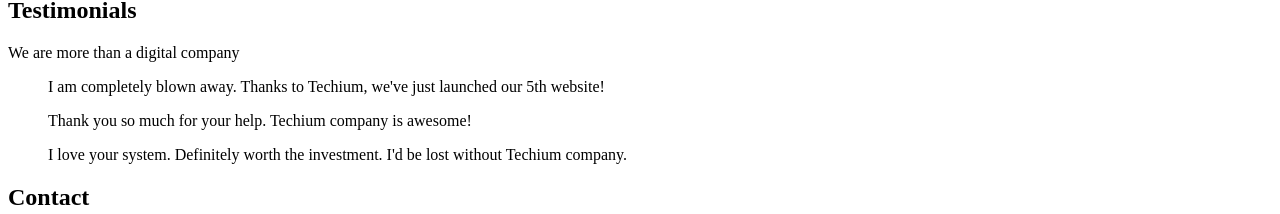
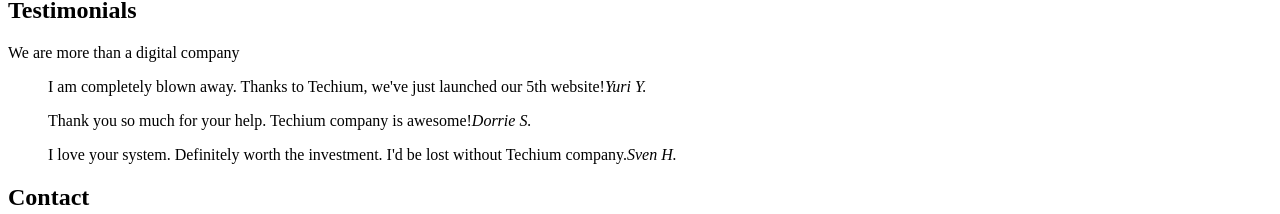
Before and after one commit to Collinsodiobi/holbertonschool-web_front_end, a plain HTML site: page html_advanced/29-index.html in a window 1280 px wide. Shown: the part 1698-1912 px from the top of the page. Drawn offline with Linux system fonts and the light colour scheme.

Commit message:
Fix task 29: blockquote cite tag

```diff
--- a/html_advanced/29-index.html
+++ b/html_advanced/29-index.html
@@ -118,13 +118,13 @@
         </header>
         <div>
           <article>
-            <blockquote cite="Yuri Y.">I am completely blown away. Thanks to Techium, we've just launched our 5th website!</blockquote>
+            <blockquote cite="Yuri Y.">I am completely blown away. Thanks to Techium, we've just launched our 5th website!<cite>Yuri Y.</cite></blockquote>
           </article>
           <article>
-            <blockquote cite="Dorrie S.">Thank you so much for your help. Techium company is awesome!</blockquote>
+            <blockquote cite="Dorrie S.">Thank you so much for your help. Techium company is awesome!<cite>Dorrie S.</cite></blockquote>
           </article>
           <article>
-            <blockquote cite="Sven H.">I love your system. Definitely worth the investment. I'd be lost without Techium company.</blockquote>
+            <blockquote cite="Sven H.">I love your system. Definitely worth the investment. I'd be lost without Techium company.<cite>Sven H.</cite></blockquote>
           </article>
         </div>
       </div></section>
```
